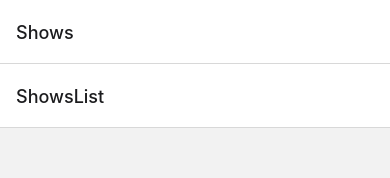
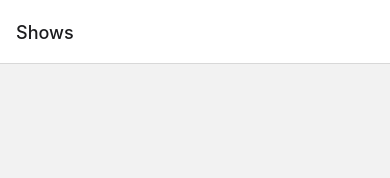
Before and after one commit to otaviobn/TVee, a React Native app: screen / in a window 390 px wide. Shown: the top 178 px of the page. Built offline with nearby package versions, Linux system fonts and the light colour scheme.

Commit message:
Hide stack headers

```diff
--- a/src/navigation/favoriteShowsStack.tsx
+++ b/src/navigation/favoriteShowsStack.tsx
@@ -7,7 +7,10 @@ const Stack = createNativeStackNavigator();
 
 export const FavoriteShowsStack = () => {
   return (
-    <Stack.Navigator>
+    <Stack.Navigator
+      screenOptions={{
+        headerShown: false,
+      }}>
       <Stack.Screen name={Route.FavoriteShows} component={FavoriteShows} />
       <Stack.Screen name={Route.ShowDetails} component={ShowDetails} />
     </Stack.Navigator>
--- a/src/navigation/showsStack.tsx
+++ b/src/navigation/showsStack.tsx
@@ -7,7 +7,10 @@ const Stack = createNativeStackNavigator();
 
 export const ShowsStack = () => {
   return (
-    <Stack.Navigator>
+    <Stack.Navigator
+      screenOptions={{
+        headerShown: false,
+      }}>
       <Stack.Screen name={Route.ShowsList} component={ShowsList} />
       <Stack.Screen name={Route.ShowDetails} component={ShowDetails} />
     </Stack.Navigator>
```
